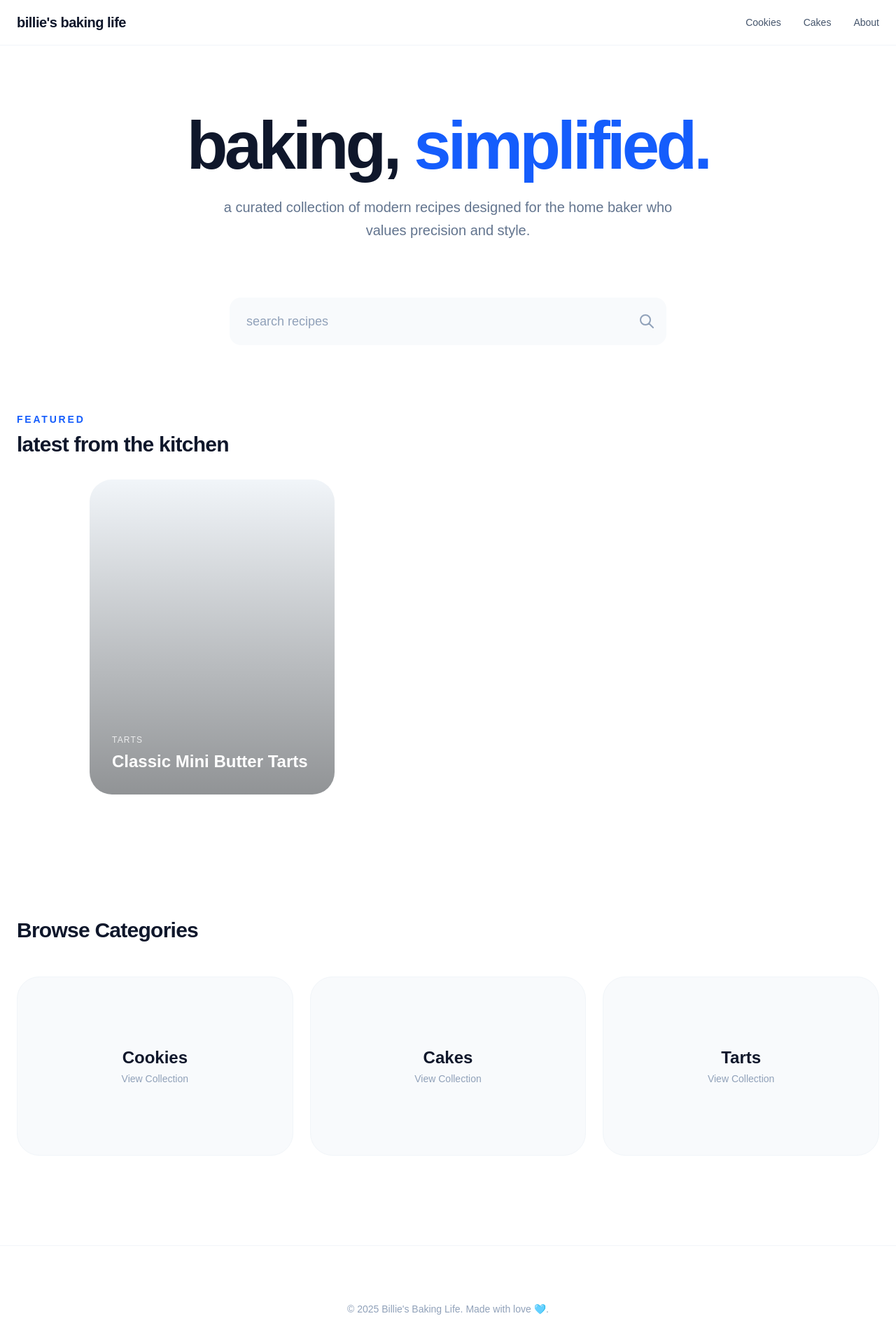
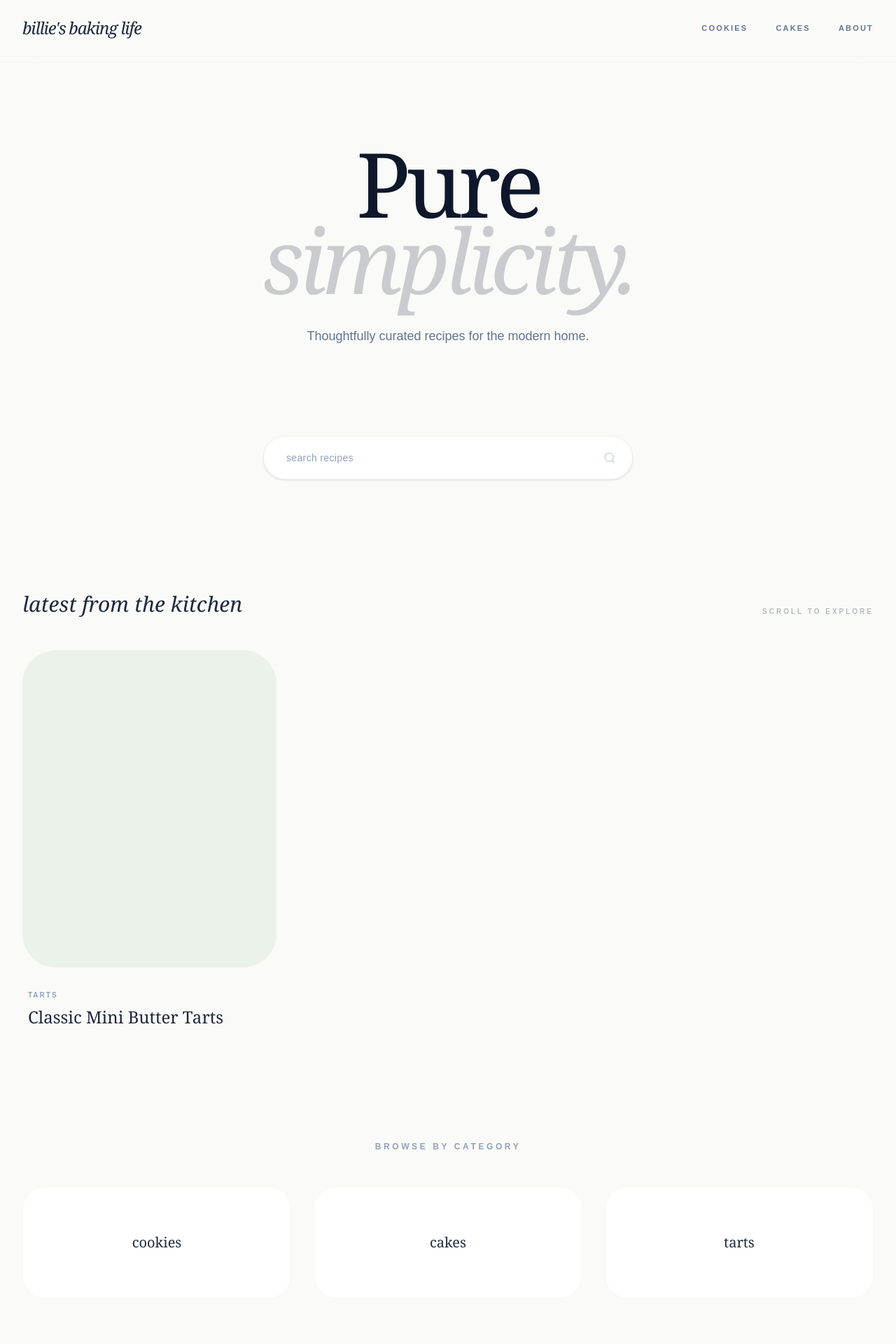
Before and after one commit to billie-zhang/billiesbakinglife, a Next.js app: page / in a window 1280 px wide. Shown: the top 1920 px of the page at 70% size. Built offline with nearby package versions, Linux system fonts and the light colour scheme.

Commit message:
more ui updates

```diff
--- a/app/globals.css
+++ b/app/globals.css
@@ -26,6 +26,10 @@ body {
   font-family: Arial, Helvetica, sans-serif;
 }
 
+html {
+  scroll-behavior: smooth;
+}
+
 @layer utilities {
   .no-scrollbar::-webkit-scrollbar {
     display: none;
--- a/app/page.tsx
+++ b/app/page.tsx
@@ -2,105 +2,113 @@ import fs from "fs";
 import path from "path";
 import Link from "next/link";
 
+const cardColors = ["bg-[#E8F0E6]", "bg-[#F5E6E8]", "bg-[#E6EBF0]"];
+
 export default async function Home() {
   const recipesDir = path.join(process.cwd(), "data/recipes");
+
+  if (!fs.existsSync(recipesDir)) {
+    return <div className="p-20 text-center">Please add recipes to /data/recipes</div>;
+  }
+
   const files = fs.readdirSync(recipesDir);
-
   const recipes = files.map((file) => {
     const filePath = path.join(recipesDir, file);
     return JSON.parse(fs.readFileSync(filePath, "utf-8"));
   });
 
   return (
-    <div className="bg-white text-slate-900 selection:bg-blue-100">
+    <div className="min-h-screen bg-[#FAFAF8] text-slate-800 selection:bg-rose-100 antialiased">
 
-      <nav className="fixed top-0 w-full z-50 bg-white/80 backdrop-blur-md border-b border-slate-100">
-        <div className="max-w-7xl mx-auto px-6 h-16 flex items-center justify-between">
-          <span className="text-xl font-semibold tracking-tight">billie's baking life</span>
-          <div className="flex gap-8 text-sm font-medium text-slate-600">
-            <Link href="/cookies" className="hover:text-blue-600 transition">Cookies</Link>
-            <Link href="/cakes" className="hover:text-blue-600 transition">Cakes</Link>
-            <Link href="/about" className="hover:text-blue-600 transition">About</Link>
+      <nav className="fixed top-0 w-full z-50 bg-[#FAFAF8]/80 backdrop-blur-xl border-b border-black/[0.03]">
+        <div className="max-w-7xl mx-auto px-8 h-20 flex items-center justify-between">
+          <Link href="/" className="text-2xl font-serif italic tracking-tighter">
+            billie's baking life
+          </Link>
+          <div className="flex gap-10 text-[11px] uppercase tracking-[0.2em] font-bold text-slate-500">
+            <Link href="/cookies" className="hover:text-black transition-colors">cookies</Link>
+            <Link href="/cakes" className="hover:text-black transition-colors">cakes</Link>
+            <Link href="/about" className="hover:text-black transition-colors">about</Link>
           </div>
         </div>
       </nav>
 
-      <header className="pt-40 pb-20 text-center px-6">
-        <h1 className="text-6xl md:text-8xl font-bold tracking-tighter text-slate-900 mb-6">
-          baking, <span className="text-blue-600">simplified.</span>
+      <header className="pt-52 pb-32 text-center px-6">
+        <h1 className="text-7xl md:text-9xl font-serif leading-[0.85] tracking-tighter text-slate-900 mb-10">
+          Pure <br /> <span className="italic opacity-20">simplicity.</span>
         </h1>
-        <p className="max-w-2xl mx-auto text-xl text-slate-500 font-light leading-relaxed">
-          a curated collection of modern recipes designed for the home baker who values precision and style.
+        <p className="max-w-xl mx-auto text-lg font-light text-slate-500 leading-relaxed">
+          Thoughtfully curated recipes for the modern home. <br />
         </p>
       </header>
 
-      {/* Search */}
-      <section className="max-w-2xl mx-auto px-6 mb-24">
+      <section className="max-w-xl mx-auto px-6 mb-40">
         <div className="relative group">
           <input
             type="text"
             placeholder="search recipes"
-            className="w-full bg-slate-50 border-none rounded-2xl py-5 px-6 text-lg focus:ring-2 focus:ring-blue-500/20 transition-all outline-none placeholder:text-slate-400"
+            className="w-full bg-white border border-black/[0.05] rounded-full py-5 px-8 text-sm tracking-wide focus:ring-4 focus:ring-slate-200/50 shadow-sm transition-all outline-none placeholder:text-slate-400"
           />
-          <div className="absolute right-4 top-1/2 -translate-y-1/2 text-slate-400 group-focus-within:text-blue-600 transition">
-            <svg xmlns="http://www.w3.org/2000/svg" className="h-6 w-6" fill="none" viewBox="0 0 24 24" stroke="currentColor">
-              <path strokeLinecap="round" strokeLinejoin="round" strokeWidth={2} d="M21 21l-6-6m2-5a7 7 0 11-14 0 7 7 0 0114 0z" />
-            </svg>
+          <div className="absolute right-6 top-1/2 -translate-y-1/2 text-slate-300">
+            <svg xmlns="http://www.w3.org/2000/svg" width="18" height="18" viewBox="0 0 24 24" fill="none" stroke="currentColor" strokeWidth="2" strokeLinecap="round" strokeLinejoin="round"><circle cx="11" cy="11" r="8" /><path d="m21 21-4.3-4.3" /></svg>
           </div>
         </div>
       </section>
 
-      {/* Featured Carousel - "The Gallery" */}
-      <section className="mb-32">
-        <div className="max-w-7xl mx-auto px-6 flex justify-between items-end mb-8">
-          <div>
-            <h2 className="text-sm uppercase tracking-[0.2em] text-blue-600 font-bold mb-2">Featured</h2>
-            <p className="text-3xl font-semibold tracking-tight">latest from the kitchen</p>
-          </div>
+      <section className="max-w-[1400px] mx-auto px-8 mb-40">
+        <div className="flex justify-between items-end mb-12">
+          <h2 className="text-3xl font-serif italic">latest from the kitchen</h2>
+          <span className="text-[10px] uppercase tracking-[0.3em] font-bold opacity-30">Scroll to explore</span>
         </div>
 
-        <div className="flex gap-8 overflow-x-auto pb-12 px-[10%] no-scrollbar snap-x">
-          {recipes.map((recipe) => (
+        <div className="grid grid-cols-1 md:grid-cols-2 lg:grid-cols-3 gap-16">
+          {recipes.map((recipe, index) => (
             <Link
               key={recipe.id}
               href={`/recipes/${recipe.id}`}
-              className="flex-none w-[350px] snap-center group"
+              className="group block"
             >
-              <div className="relative h-[450px] w-full overflow-hidden rounded-[2rem] bg-slate-100 transition-transform duration-500 ease-out group-hover:scale-[0.98]">
-                {/* Placeholder for high-end photography */}
-                <div className="absolute inset-0 bg-gradient-to-t from-black/40 to-transparent" />
-                <div className="absolute bottom-8 left-8 right-8 text-white">
-                  <p className="text-xs uppercase tracking-widest opacity-80 mb-2">{recipe.category}</p>
-                  <h3 className="text-2xl font-bold leading-tight">{recipe.name}</h3>
-                </div>
+              <div className={`relative aspect-[4/5] overflow-hidden rounded-[3rem] transition-all duration-700 ease-[cubic-bezier(0.23,1,0.32,1)] group-hover:shadow-2xl group-hover:-translate-y-2 ${cardColors[index % cardColors.length]}`}>
+                <div className="absolute inset-0 bg-white/10 group-hover:bg-transparent transition-colors" />
+              </div>
+
+              <div className="mt-8 px-2">
+                <p className="text-[10px] uppercase tracking-[0.2em] font-bold text-slate-400 mb-2">
+                  {recipe.category}
+                </p>
+                <h3 className="text-2xl font-serif group-hover:italic transition-all duration-300">
+                  {recipe.name}
+                </h3>
               </div>
             </Link>
           ))}
         </div>
       </section>
 
-      {/* Category Grid - Modern Minimalism */}
-      <section className="max-w-7xl mx-auto px-6 pb-32">
-        <h2 className="text-3xl font-semibold tracking-tight mb-12">Browse Categories</h2>
-        <div className="grid grid-cols-1 md:grid-cols-3 gap-6">
+      <section className="max-w-7xl mx-auto px-8 pb-40">
+        <h2 className="text-[12px] uppercase tracking-[0.3em] font-bold text-slate-400 mb-12 text-center">
+          Browse by Category
+        </h2>
+        <div className="grid grid-cols-1 md:grid-cols-3 gap-8">
           {["cookies", "cakes", "tarts"].map((category) => (
             <Link
               key={category}
               href={`/${category}`}
-              className="relative h-64 group overflow-hidden rounded-[2rem] border border-slate-100 bg-slate-50 flex items-center justify-center hover:bg-white hover:shadow-2xl hover:shadow-blue-500/10 transition-all duration-300"
+              className="h-40 group relative overflow-hidden rounded-[2rem] bg-white border border-black/[0.03] flex items-center justify-center hover:shadow-xl hover:shadow-slate-200/50 transition-all duration-500"
             >
-              <div className="text-center">
-                <h3 className="text-2xl font-bold capitalize mb-1 group-hover:text-blue-600 transition">{category}</h3>
-                <p className="text-slate-400 text-sm font-medium">View Collection</p>
-              </div>
+              <h3 className="text-xl font-serif group-hover:scale-110 transition-transform duration-500">
+                {category}
+              </h3>
             </Link>
           ))}
         </div>
       </section>
 
-      {/* Footer */}
-      <footer className="border-t border-slate-100 py-20 text-center">
-        <p className="text-slate-400 text-sm font-medium">© 2025 Billie's Baking Life. Made with love 🩵.</p>
+      {/* 6. FOOTER */}
+      <footer className="border-t border-black/[0.03] py-24 text-center">
+        <p className="text-[11px] uppercase tracking-[0.3em] font-bold text-slate-400">
+          © 2025 billie's baking life — baked with love 🩵
+        </p>
       </footer>
     </div>
   );
--- a/app/recipes/[slug]/page.tsx
+++ b/app/recipes/[slug]/page.tsx
@@ -1,90 +1,139 @@
+'use client'; // This is the key fix for your button error!
+
+import { useState, useEffect } from 'react';
+import Link from 'next/link';
 import { notFound } from 'next/navigation';
 
-interface Ingredient {
-    item: string;
-    amount: string;
-}
+// Note: In a real app, you'd fetch this from your data folder.
+// For this interactive version, we'll simulate the data fetching
+// or you can pass the data from a server component to this client component.
 
-interface RecipeData {
-    id: string;
-    name: string;
-    category: string;
-    prepTime: string;
-    cookTime: string;
-    servings: string;
-    ingredients: Ingredient[];
-    directions: string[];
-    notes?: string;
-}
+export default function RecipePage({ params }: { params: any }) {
+    const [recipe, setRecipe] = useState<any>(null);
+    const [multiplier, setMultiplier] = useState(1);
+    const [isLoading, setIsLoading] = useState(true);
 
-// 2. Mock Data Fetching (In a real app, this would fetch ALL recipe files)
-// For now, we will import only the one file we have.
-// You will need to create a helper function to fetch dynamically later.
-const RECIPES: RecipeData[] = [
-    require('../../../data/recipes/butter-tarts.json'),
-    // Add other imported recipe JSON files here
-];
+    // 1. Handling the "Promise" and Data Fetching in Client Mode
+    useEffect(() => {
+        async function loadRecipe() {
+            const resolvedParams = await params;
+            try {
+                // In client-side, we fetch from an API route or a dynamic import
+                // For now, we'll use a dynamic import assumption
+                const data = await import(`@/data/recipes/${resolvedParams.slug}.json`);
+                setRecipe(data.default);
+            } catch (e) {
+                console.error("Recipe not found");
+            } finally {
+                setIsLoading(false);
+            }
+        }
+        loadRecipe();
+    }, [params]);
 
+    if (isLoading) return <div className="min-h-screen bg-[#FAFAF8]" />;
+    if (!recipe) return notFound();
 
-export default async function RecipePage({ params }: { params: { slug: string } }) {
-    const { slug } = await params;
-    const recipe = RECIPES.find(r => r.id === slug);
-
-    if (!recipe) {
-        return notFound();
-    }
+    {/* TODO: doesn't work on things like 1/2 cup */ }
+    const scaleAmount = (amount: string, m: number) => {
+        if (m === 1) return amount;
+        // Simple logic: if it's a number, multiply it.
+        // For a pro site, you'd use a library like 'fraction.js'
+        return amount.replace(/(\d+)/g, (match) => (parseFloat(match) * m).toString());
+    };
 
     return (
-        <div className="container mx-auto p-4 md:p-12 max-w-4xl min-h-screen bg-white">
+        <div className="bg-[#FAFAF8] min-h-screen pb-40 selection:bg-rose-100 antialiased">
 
-            {/* Recipe Title & Metadata */}
-            <header className="mb-10 pb-4 border-b-2 border-blue-500">
-                <h1 className="text-4xl font-light text-gray-900 mb-2">{recipe.name}</h1>
-                <p className="text-lg text-gray-600 capitalize">{recipe.category.replace('-', ' & ')}</p>
+            <header className="max-w-7xl mx-auto px-8 pt-32 mb-16">
+                <Link href="/" className="group inline-flex items-center text-[12px] uppercase tracking-[0.3em] font-bold text-black/30 hover:text-black transition-all">
+                    <span className="mr-3 transition-transform group-hover:-translate-x-2">←</span>
+                    Back to collection
+                </Link>
             </header>
 
-            {/* Metadata Section */}
-            <section className="flex justify-start space-x-8 mb-10 text-gray-700">
-                <p><strong>Prep Time:</strong> <span className="text-blue-600">{recipe.prepTime}</span></p>
-                <p><strong>Cook Time:</strong> <span className="text-blue-600">{recipe.cookTime}</span></p>
-                <p><strong>Servings:</strong> <span className="text-blue-600">{recipe.servings}</span></p>
-            </section>
+            <main className="max-w-7xl mx-auto px-8">
+                <div className="grid grid-cols-1 lg:grid-cols-12 gap-x-24 gap-y-20">
 
-            <div className="grid md:grid-cols-3 gap-12">
+                    <div className="lg:col-span-5">
+                        <div className="mb-10">
+                            <span className="inline-block px-4 py-1.5 rounded-full bg-emerald-900/5 text-emerald-800 text-[10px] uppercase font-bold tracking-widest mb-8">
+                                {recipe.category}
+                            </span>
+                            <h1 className="text-5xl md:text-7xl font-serif leading-[1.1] tracking-tighter mb-10">
+                                {recipe.name}
+                            </h1>
 
-                {/* Ingredients List */}
-                <section className="md:col-span-1">
-                    <h2 className="text-2xl font-light mb-4 border-b pb-1 text-gray-800">Ingredients</h2>
-                    <ul className="list-none space-y-2">
-                        {recipe.ingredients.map((ing, index) => (
-                            <li key={index} className="flex justify-between border-b border-gray-100 pb-1 text-gray-700">
-                                <span className="font-medium text-gray-900">{ing.item}</span>
-                                <span className="text-right">{ing.amount}</span>
-                            </li>
-                        ))}
-                    </ul>
-                </section>
+                            <div className="flex gap-10 py-8 border-y border-black/[0.05] mb-12 bg-blue-50/30 px-6 rounded-2xl">
+                                <div><span className="block text-[10px] uppercase tracking-widest text-black/40 mb-2">Prep</span><span className="font-serif italic">{recipe.prepTime}</span></div>
+                                <div><span className="block text-[10px] uppercase tracking-widest text-black/40 mb-2">Bake</span><span className="font-serif italic">{recipe.cookTime}</span></div>
+                                <div><span className="block text-[10px] uppercase tracking-widest text-black/40 mb-2">Yield</span><span className="font-serif italic">{multiplier > 1 ? parseInt(recipe.servings) * multiplier + " tarts" : recipe.servings}</span></div>
+                            </div>
+                        </div>
 
-                {/* Directions */}
-                <section className="md:col-span-2">
-                    <h2 className="text-2xl font-light mb-4 border-b pb-1 text-gray-800">Directions</h2>
-                    <ol className="list-decimal list-inside space-y-4 text-lg">
-                        {recipe.directions.map((step, index) => (
-                            <li key={index} className="pl-2">
-                                <span className="text-gray-700">{step}</span>
-                            </li>
-                        ))}
-                    </ol>
+                        {/* SCALE TOGGLE */}
+                        {/* TODO: doesn't work on things like 1/2 cup */}
+                        {/* <div className="flex items-center justify-between mb-8">
+                            <h2 className="text-2xl font-serif italic text-slate-400">Ingredients</h2>
+                            <div className="flex bg-black/[0.03] p-1 rounded-full border border-black/[0.05]">
+                                <button
+                                    onClick={() => setMultiplier(1)}
+                                    className={`px-4 py-1 text-[10px] font-bold uppercase tracking-widest rounded-full transition-all ${multiplier === 1 ? 'bg-white shadow-sm text-black' : 'text-black/30 hover:text-black'}`}
+                                >
+                                    1x
+                                </button>
+                                <button
+                                    onClick={() => setMultiplier(2)}
+                                    className={`px-4 py-1 text-[10px] font-bold uppercase tracking-widest rounded-full transition-all ${multiplier === 2 ? 'bg-white shadow-sm text-black' : 'text-black/30 hover:text-black'}`}
+                                >
+                                    2x
+                                </button>
+                            </div>
+                        </div> */}
 
-                    {/* Notes */}
-                    {recipe.notes && (
-                        <div className="mt-8 p-4 border-l-4 border-blue-500 bg-blue-50 text-gray-700">
-                            <p className="font-semibold text-blue-800 mb-1">Cook's Note:</p>
-                            <p>{recipe.notes}</p>
+                        <ul className="space-y-5">
+                            {recipe.ingredients.map((ing: any, i: number) => (
+                                <li key={i} className="flex justify-between items-baseline border-b border-black/[0.03] pb-3 group">
+                                    <span className="text-slate-600 font-light group-hover:text-black transition-colors">{ing.item}</span>
+                                    <span className="text-black font-medium text-sm tabular-nums">
+                                        {scaleAmount(ing.amount, multiplier)}
+                                    </span>
+                                </li>
+                            ))}
+                        </ul>
+                    </div>
+
+                    <div className="lg:col-span-7">
+                        <div className="aspect-[4/3] bg-[#F5E6E8] rounded-[3.5rem] mb-20 shadow-inner" />
+                        <div className="max-w-xl">
+                            <h2 className="text-2xl font-serif italic text-slate-400 mb-12">Directions</h2>
+                            <div className="space-y-8">
+                                {recipe.directions.map((step: string, i: number) => (
+                                    <div key={i} className="flex gap-8 group">
+                                        <span className="flex-none w-10 h-10 rounded-full bg-[#E8F0E6] flex items-center justify-center text-xs font-bold text-emerald-900/40 transition-transform group-hover:scale-110">
+                                            {i + 1}
+                                        </span>
+                                        <p className="text-xl leading-[1.7] text-slate-600 font-light">
+                                            {step}
+                                        </p>
+                                    </div>
+                                ))}
+                            </div>
                         </div>
-                    )}
-                </section>
-            </div>
+                    </div>
+
+                </div>
+            </main>
+
+            {/* FIXED FOOTER BUTTON */}
+            <footer className="max-w-7xl mx-auto px-8 mt-40 pt-10 border-t border-black/[0.03] text-center">
+                <button
+                    onClick={() => window.scrollTo({ top: 0, behavior: 'smooth' })}
+                    className="text-[10px] uppercase tracking-[0.4em] font-bold text-black/20 hover:text-black transition-all cursor-pointer"
+                >
+                    Back to top
+                </button>
+            </footer>
         </div>
     );
 }
```
